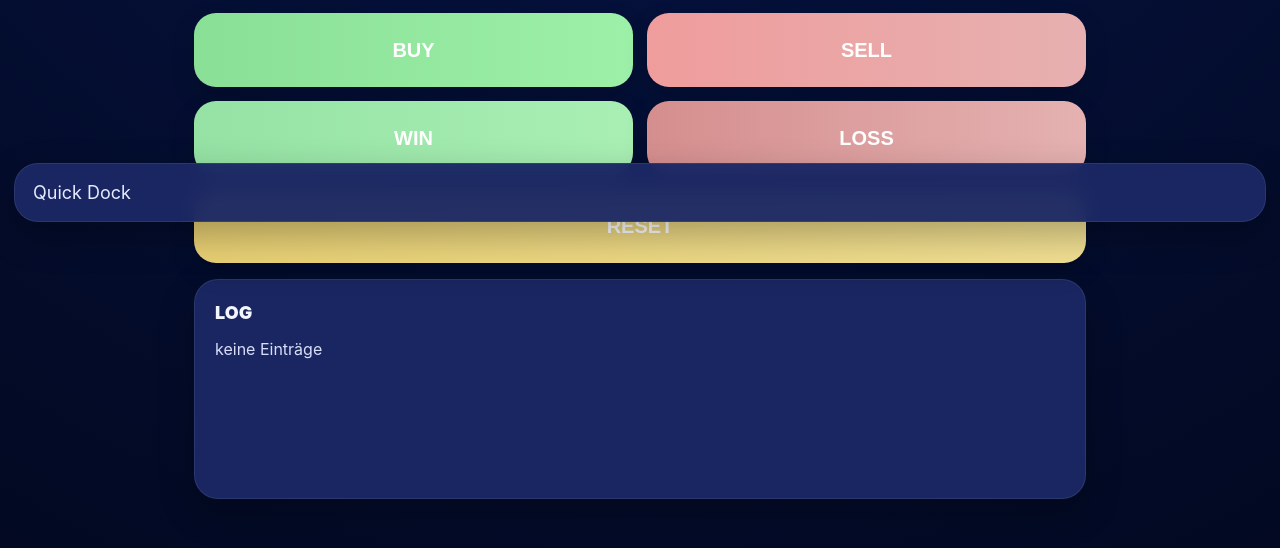
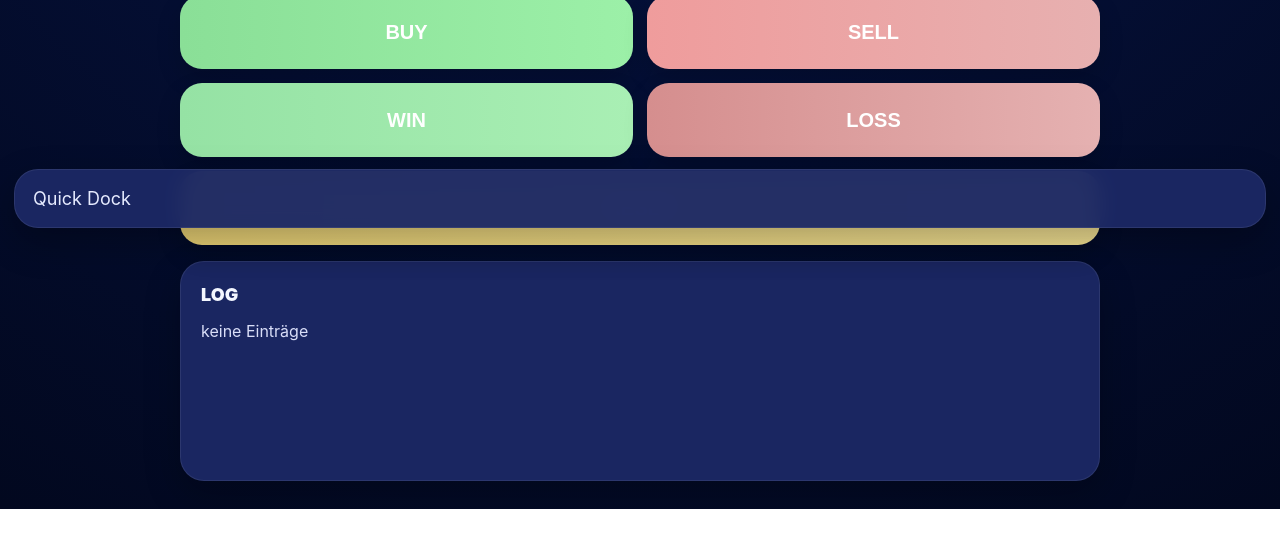
Before and after one commit to ronko0477/quanttrade-backend-v13-3-fix, a website: page public/index.html in a window 1280 px wide. Shown: the part 562-1110 px from the top of the page. After the commit the page ends 1071 px from the top, so only its background shows below. Drawn offline with Linux system fonts and the light colour scheme; no server answers.

Commit message:
Update index.html

```diff
--- a/public/index.html
+++ b/public/index.html
@@ -30,7 +30,7 @@
     .wrap{
       max-width:920px;
       margin:0 auto;
-      padding:18px 14px 120px;
+      padding:18px 14px 220;
     }
 
     .title{
@@ -148,6 +148,7 @@
 
     .logCard{
       margin-top:16px;
+      margin-bottom:28px;
       padding:22px 20px;
       min-height:220px;
     }
@@ -170,7 +171,7 @@
       position:fixed;
       left:14px;
       right:14px;
-      bottom:16px;
+      bottom:10px;
       z-index:60;
     }
 
```
